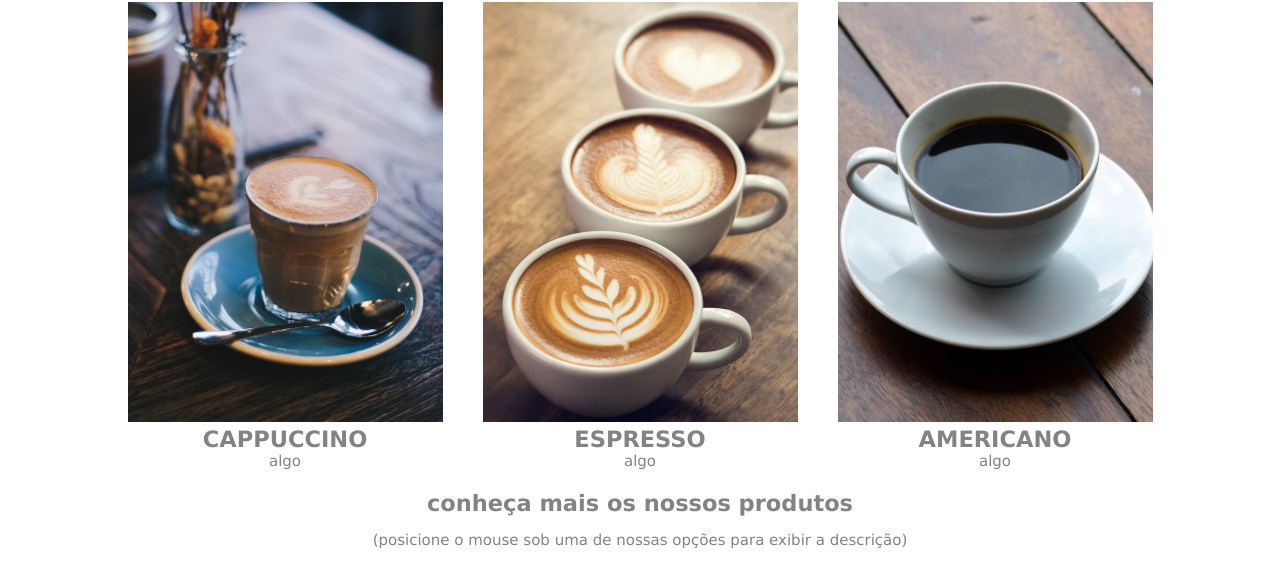
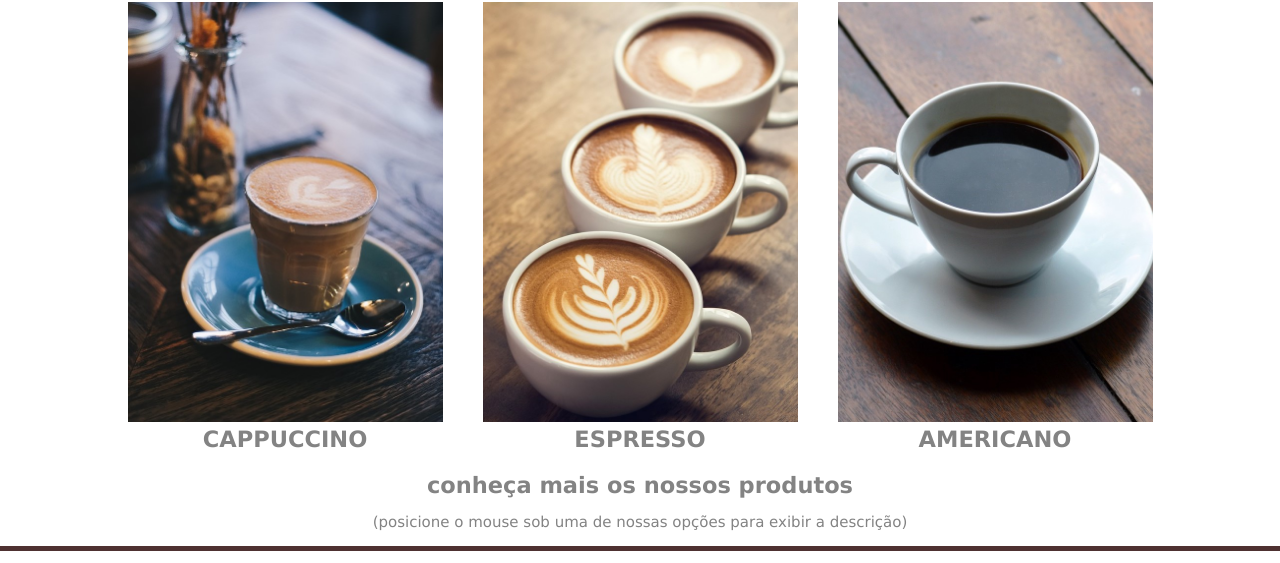
Before and after one commit to iagoofelipe/COFFEE-SHOP, a plain HTML site: page 1.1/index.html in a window 1280 px wide. Shown: the part 713-1276 px from the top of the page. Drawn offline with Linux system fonts and the light colour scheme.

Commit message:
modified:   1.1/index.html

```diff
--- a/1.1/index.html
+++ b/1.1/index.html
@@ -34,17 +34,14 @@
                 <div class="produto" onmouseenter="changeDescricao('CAPPUCCINO')">
                     <img src="img/coffee-5495609_1280.jpg">
                     <h2>CAPPUCCINO</h2>
-                    <p>algo</p>
                 </div>
                 <div class="produto" onmouseenter="changeDescricao('ESPRESSO')">
                     <img src="img/coffee-4618705_1280.jpg">
                     <h2>ESPRESSO</h2>
-                    <p>algo</p>
                 </div>
                 <div class="produto" onmouseenter="changeDescricao('AMERICANO')">
                     <img src="img/americano.jpg">
                     <h2>AMERICANO</h2>
-                    <p>algo</p>
                 </div>
             </div>
             <div>
```
